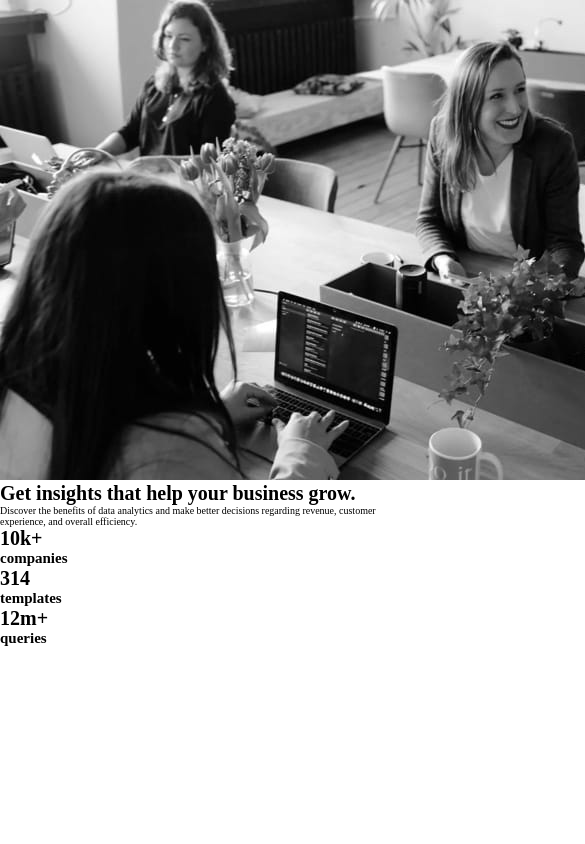
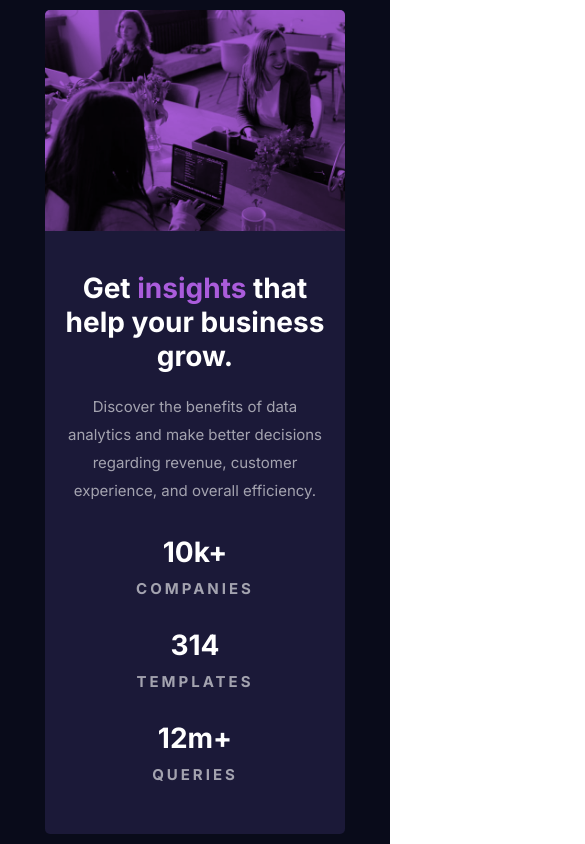
Before and after one commit to sriveer-me/business-insights-card, a website built with Parcel: page src/index.html in a window 390 px wide. Shown: the top 844 px of the page, 585 px wide, since content can reach past the window. Built offline with nearby package versions, Linux system fonts and the light colour scheme.

Commit message:
card completed successfully for mobile.

```diff
--- a/src/index.html
+++ b/src/index.html
@@ -19,14 +19,14 @@
 <body>
     <div class="card-holder">
         <div class="stats-card">
-            <picture>
+            <picture class="stats-card__picture">
                 <source media="(max-width:1199px)" srcset="./images/image-header-mobile.jpg">
                 <source media="(min-width:1200px)" srcset="./images/image-header-desktop.jpg">
                 <img class="stats-card__image" src="./images/image-header-mobile.jpg" alt="stats card image">
             </picture>
 
             <div class="stats-card__text-box">
-                <h1 class="stats-card__heading-primary">Get <span class="u-color-primary">insights</span> that help your business grow.</h1>
+                <h1 class="stats-card__heading-primary u-margin-top-medium u-margin-bottom-medium">Get <span class="u-color-primary">insights</span> that help your business grow.</h1>
                 <p  class="stats-card__body-text">Discover the benefits of data analytics and make better decisions regarding revenue, customer experience, and overall efficiency.</p>
                 <div class="stats-card__stats-box">
                     <div class="stats-card__stat">
--- /dev/null
+++ b/src/scss/base/_utilities.scss
@@ -0,0 +1,11 @@
+.u-color-primary{
+    color: $color-primary;
+}
+
+.u-margin-top-medium{
+    margin-top: 2rem;
+}
+
+.u-margin-bottom-medium{
+    margin-bottom: 2rem;
+}
--- /dev/null
+++ b/src/scss/components/_stats-card.scss
@@ -0,0 +1,56 @@
+.stats-card{
+    width: 30rem;
+    background-color: $color-black-2;
+    border-radius: .5rem;
+    overflow: hidden;
+
+    &__picture{
+        display: flex;
+        background-color: $color-primary;
+    }
+
+    &__image{
+        display: inline-block;
+        width: 100%;
+        mix-blend-mode: multiply;
+    }
+
+    &__text-box{
+        font-family: 'Inter', sans-serif;
+        text-align: center;
+        color: $color-white-1;
+        padding: 2rem;
+    }
+
+    &__heading-primary{
+        font-size: 2.8rem;
+        // margin: 2rem 0;
+    }
+
+    &__body-text{
+        color: rgba($color-white-2,0.6);
+        font-size: 1.5rem;
+        line-height: 2.8rem;
+    }
+
+    &__stats-box{
+        margin: 3rem 0;
+
+        display: flex;
+        flex-direction: column;
+        row-gap: 3rem;
+    }
+
+    // &__stat{
+
+    // }
+
+    &__heading-secondary{
+        margin-top: 1rem;
+
+        color: rgba($color-white-2,0.6);
+        font-size: 1.5rem;
+        text-transform: uppercase;
+        letter-spacing: 0.3rem;
+    }
+}
--- /dev/null
+++ b/src/scss/layout/_card-holder.scss
@@ -0,0 +1,12 @@
+.card-holder{
+    width: 100%;
+    height: 100vh;
+
+    display: flex;
+    justify-content: center;
+    align-items: center;
+
+    background-color: $color-black-1;
+
+    overflow: hidden;
+}
--- a/src/scss/main.scss
+++ b/src/scss/main.scss
@@ -1,3 +1,8 @@
 @import './base/variables';
 @import './base/mixins';
 @import './base/reset';
+@import './base/_utilities.scss';
+
+@import './layout/card-holder';
+
+@import './components/stats-card';
```
